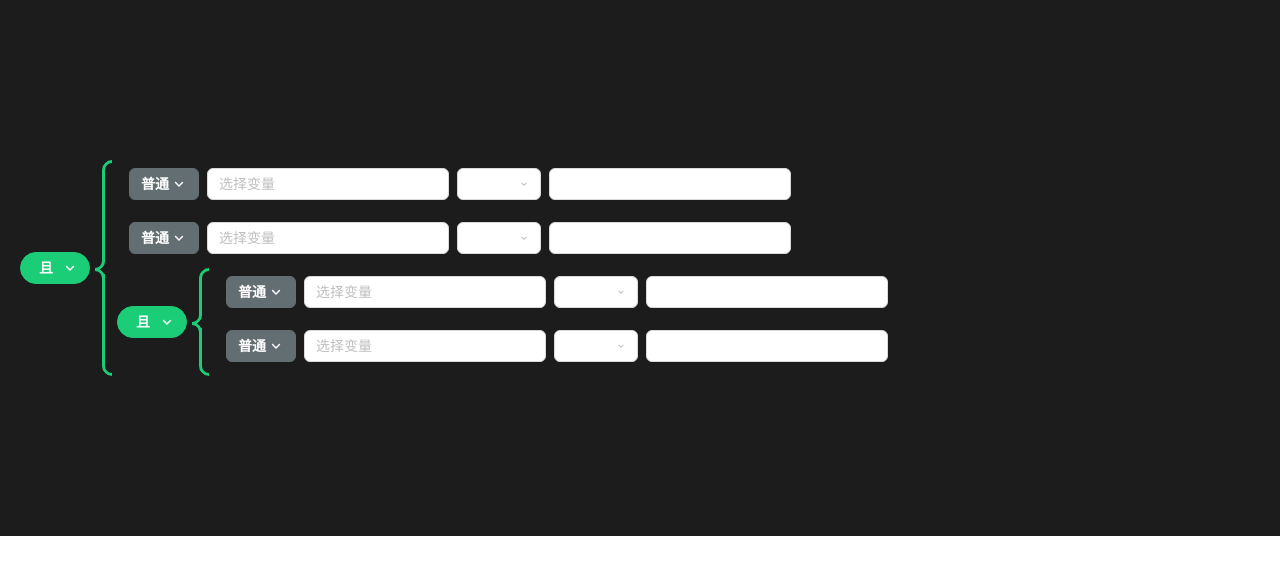
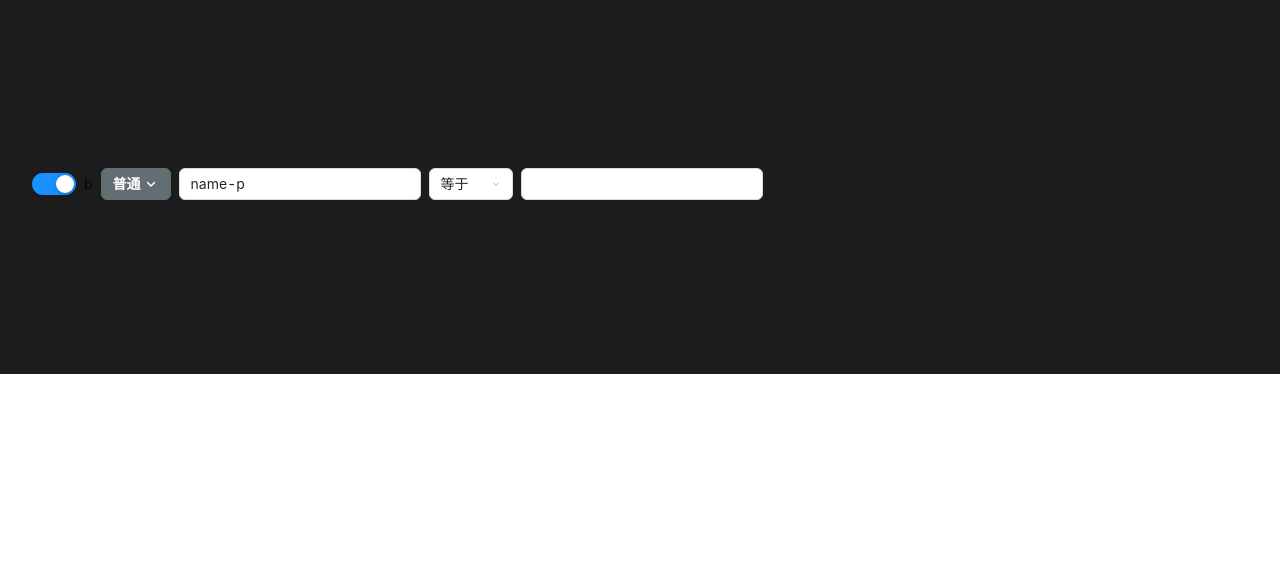
Before and after one commit to zRains/flower, a React (Vite) app: page / in a window 1280 px wide. Shown: the top 574 px of the page. Built offline with nearby package versions, Linux system fonts and the light colour scheme.

Commit message:
feat(WIP): try form-item wrap condition

```diff
--- a/src/core/panels/widgets/conditionEditor/Conditioner.tsx
+++ b/src/core/panels/widgets/conditionEditor/Conditioner.tsx
@@ -1,9 +1,10 @@
 import cn from 'classnames'
 import { useState } from 'react'
+import { Form } from 'antd'
+import { DeleteIcon, PlusIcon } from '../../../svgIcons'
 import Bracket from './Bracket'
 import ConditionerItem, { ConditionTypeSelector } from './ConditionerItem'
-import style from './index.module.less'
-import { DeleteIcon } from '../../../svgIcons'
+import style from './conditioner.module.less'
 
 interface ConditionerProps {
   trace?: boolean
@@ -14,7 +15,7 @@ export default function Conditioner(props: ConditionerProps) {
   const [isNotOperating, setIsNotOperating] = useState(false)
 
   return (
-    <div className={cn(style['conditioner-wrapper'], `condition-${condition.toLocaleLowerCase()}`)}>
+    <div className={style['conditioner-wrapper']}>
       <section className="conditioner-selector-wrapper">
         <div className="conditioner-selector">
           {isNotOperating && <div className="is-not-operating">非</div>}
@@ -34,9 +35,13 @@ export default function Conditioner(props: ConditionerProps) {
       </section>
       <Bracket color={condition === 'AND' ? '#1bcd77' : '#ff8552'} />
       <div className="conditioner-item-container">
-        <ConditionerItem />
-        <ConditionerItem />
-        {props.trace && <Conditioner />}
+        {/* <ConditionerItem /> */}
+        {/* <ConditionerItem /> */}
+        {/* {props.trace && <Conditioner />} */}
+        {/* <ConditionerItem /> */}
+        <div className="conditioner-item-add-btn" style={{ color: condition === 'AND' ? '#1bcd77' : '#ff8552' }}>
+          <PlusIcon /> <span>添加条件</span>
+        </div>
       </div>
     </div>
   )
--- a/src/core/panels/widgets/conditionEditor/ConditionerItem.tsx
+++ b/src/core/panels/widgets/conditionEditor/ConditionerItem.tsx
@@ -1,7 +1,9 @@
-import { Input, Select, type SelectProps } from 'antd'
-import { useState, type CSSProperties } from 'react'
+import { Form, Input, Select, Switch, type SelectProps } from 'antd'
+import cn from 'classnames'
+import { useState, type CSSProperties, useEffect } from 'react'
+import { ArrowDownIcon, DeleteIcon } from '../../../svgIcons'
 import style from './conditionerItem.module.less'
-import { ArrowDownIcon, DeleteIcon } from '../../../svgIcons'
+import Conditioner from './Conditioner'
 
 const conditionOptions = [
   {
@@ -54,26 +56,18 @@ const conditionColor = {
 interface ConditionTypeSelectorProps extends SelectProps {}
 
 export function ConditionTypeSelector(props: ConditionTypeSelectorProps) {
-  const [type, setType] = useState<keyof typeof conditionColor>(props.value ?? 'NORMAL')
-
   return (
     <Select
       {...props}
       className={style['condition-type-selector']}
       options={conditionOptions}
-      value={type}
       style={
         {
           ...props.style,
-          '--selector-color': conditionColor[type],
+          '--selector-color': conditionColor[props.value as keyof typeof conditionColor],
         } as CSSProperties
       }
       suffixIcon={<ArrowDownIcon />}
-      // eslint-disable-next-line @typescript-eslint/no-explicit-any
-      onChange={(value: any, ...args) => {
-        setType(value)
-        props.onChange?.(value, ...args)
-      }}
     />
   )
 }
@@ -81,14 +75,55 @@ export function ConditionTypeSelector(props: ConditionTypeSelectorProps) {
 interface ConditionerItemProps {}
 
 export default function ConditionerItem(props: ConditionerItemProps) {
+  const form = Form.useFormInstance()
+  const formNotWatcher = Form.useWatch<boolean>(['not'], form)
+  const formTypeWatcher = Form.useWatch<string>(['type'], form)
+  const [sa, sA] = useState(true)
+
+  // if (formTypeWatcher === 'AND') {
+  //   // return <Conditioner trace />
+  //   return <span style={{ color: 'white' }}>1111</span>
+  // }
+
+  useEffect(() => {
+    console.log('asdasd', form)
+  }, [form])
+
   return (
     <section className={style['conditioner-item']}>
-      <ConditionTypeSelector />
-      <Input placeholder="选择变量" />
-      <Select className="operator-selector" suffixIcon={<ArrowDownIcon />} options={operatorOptions} />
+      <Switch checked={sa} onChange={sA} />
+      {formTypeWatcher === 'AND' ? <Conditioner /> : 'b'}
+      {formNotWatcher && <div className="is-not-operating">非</div>}
+
+      {sa && (
+        <Form.Item name="type">
+          <ConditionTypeSelector />
+        </Form.Item>
+      )}
+
+      <Form.Item name="variable">
+        <Input placeholder="选择变量" />
+      </Form.Item>
+
+      <Form.Item name="operator">
+        <Select className="operator-selector" suffixIcon={<ArrowDownIcon />} options={operatorOptions} />
+      </Form.Item>
+
       {/* <Select suffixIcon={<ArrowDownIcon />} /> */}
-      <Input />
+
+      <Form.Item name="value">
+        <Input />
+      </Form.Item>
+
       <div className="conditioner-operations">
+        <Form.Item name="not" noStyle>
+          <div
+            className={cn('not-operating', { active: formNotWatcher })}
+            onClick={() => form.setFieldValue(['not'], !formNotWatcher)}
+          >
+            非
+          </div>
+        </Form.Item>
         <div className="item-delete-btn">
           <DeleteIcon />
         </div>
--- /dev/null
+++ b/src/core/panels/widgets/conditionEditor/conditioner.module.less
@@ -0,0 +1,86 @@
+:global {
+  :local(.conditioner-wrapper) {
+    display: flex;
+
+    .conditioner-selector-wrapper {
+      display: flex;
+      align-items: center;
+
+      .conditioner-selector {
+        display: flex;
+        flex-wrap: nowrap;
+
+        .is-not-operating {
+          display: flex;
+          align-items: center;
+          margin-right: 12px;
+          height: 32px;
+          text-align: center;
+          font-size: 12px;
+          font-weight: 700;
+          color: #fff;
+        }
+
+        .conditioner-operations {
+          position: relative;
+          display: none;
+          align-items: center;
+          margin-left: -8px;
+          padding: 0 8px 0 20px;
+          height: 32px;
+          width: 80px;
+          gap: 4px;
+          background-color: #343434;
+          border-radius: 0 16px 16px 0;
+          z-index: 1;
+
+          .not-operating,
+          .delete-operating {
+            display: inline-block;
+            padding: 3px 5px;
+            cursor: pointer;
+            border-radius: 6px;
+            color: #fff;
+            font-size: 12px;
+            font-weight: 700;
+
+            &.delete-operating svg {
+              font-size: 14px;
+              vertical-align: -3px;
+            }
+
+            &:hover,
+            &.active {
+              background-color: hsla(0, 0%, 100%, .2);
+            }
+          }
+
+          &::before {
+            display: block;
+            content: "";
+            position: absolute;
+            height: 100%;
+            left: -32px;
+            width: 48px;
+            background-color: #1C1C1C;
+            border-radius: 14px;
+          }
+        }
+
+        &:hover {
+          .conditioner-operations {
+            display: flex;
+          }
+        }
+      }
+    }
+
+    .conditioner-item-container {
+      .conditioner-item-add-btn {
+        font-size: 13px;
+        font-weight: 700;
+        cursor: pointer;
+      }
+    }
+  }
+}
--- a/src/core/panels/widgets/conditionEditor/conditionerItem.module.less
+++ b/src/core/panels/widgets/conditionEditor/conditionerItem.module.less
@@ -10,6 +10,15 @@
     gap: 8px;
     transition: background-color .1s;
 
+    .is-not-operating {
+      font-size: 12px;
+      font-weight: 700;
+      color: #fff;
+    }
+
+    .ant-form-item {
+      margin-bottom: 0;
+
       .ant-select .ant-select-selector,
       .ant-input {
         border-radius: 6px !important;
@@ -19,12 +28,15 @@
         flex-shrink: 0;
         width: 84px;
       }
+    }
 
     .conditioner-operations {
       display: flex;
       align-items: center;
       height: 100%;
+      gap: 8px;
 
+      .not-operating,
       .item-delete-btn {
         padding: 2px 4px;
         color: #fff;
@@ -32,21 +44,27 @@
         border-radius: 6px;
         opacity: 0;
         visibility: hidden;
+        font-size: 12px;
+        font-weight: 700;
 
         svg {
           font-size: 16px;
           vertical-align: -3px;
         }
 
-        &:hover {
+        &:hover,
+        &.active {
           background-color: hsla(0, 0%, 100%, .2);
         }
       }
     }
 
+
+
     &:hover {
       background-color: hsla(0, 0%, 100%, .2);
 
+      .not-operating,
       .item-delete-btn {
         opacity: 1;
         visibility: visible;
--- a/src/core/panels/widgets/conditionEditor/index.module.less
+++ b/src/core/panels/widgets/conditionEditor/index.module.less
@@ -3,83 +3,4 @@
     padding: 10rem 20px;
     background-color: #1C1C1C;
   }
-
-  :local(.conditioner-wrapper) {
-    display: flex;
-
-
-    .conditioner-selector-wrapper {
-      display: flex;
-      align-items: center;
-
-      .conditioner-selector {
-        display: flex;
-        flex-wrap: nowrap;
-
-        .is-not-operating {
-          display: flex;
-          align-items: center;
-          margin-right: 12px;
-          height: 32px;
-          text-align: center;
-          font-size: 12px;
-          font-weight: 700;
-          color: #fff;
-        }
-
-        .conditioner-operations {
-          position: relative;
-          display: none;
-          align-items: center;
-          margin-left: -8px;
-          padding: 0 8px 0 20px;
-          height: 32px;
-          width: 80px;
-          gap: 4px;
-          background-color: #343434;
-          border-radius: 0 16px 16px 0;
-          z-index: 1;
-
-          .not-operating,
-          .delete-operating {
-            display: inline-block;
-            padding: 3px 5px;
-            cursor: pointer;
-            border-radius: 6px;
-            color: #fff;
-            font-size: 12px;
-            font-weight: 700;
-
-            &.delete-operating svg {
-              font-size: 14px;
-              vertical-align: -3px;
-            }
-
-            &:hover,
-            &.active {
-              background-color: hsla(0, 0%, 100%, .2);
-            }
-          }
-
-          &::before {
-            display: block;
-            content: "";
-            position: absolute;
-            height: 100%;
-            left: -32px;
-            width: 48px;
-            background-color: #1C1C1C;
-            border-radius: 14px;
-          }
-        }
-
-        &:hover {
-          .conditioner-operations {
-            display: flex;
-          }
-        }
-      }
-    }
-  }
-
 }
--- a/src/core/panels/widgets/conditionEditor/index.tsx
+++ b/src/core/panels/widgets/conditionEditor/index.tsx
@@ -1,12 +1,40 @@
 import Conditioner from './Conditioner'
+import { Form } from 'antd'
 import style from './index.module.less'
+import ConditionerItem from './ConditionerItem'
+import { useEffect } from 'react'
+
+export interface Condition {
+  type: 'AND' | 'OR' | 'NORMAL'
+  not: boolean
+  children: Condition[]
+  variable?: string
+  operator?: 'eq' | 'neq' | 'gt' | 'lt' | 'empty' | 'no-empty'
+  value?: unknown
+}
 
 interface ConditionEditorProps {}
 
 export default function ConditionEditor(props: ConditionEditorProps) {
+  const [form] = Form.useForm<Condition>()
+
+  useEffect(() => {
+    form.setFieldsValue({
+      type: 'NORMAL',
+      not: false,
+      variable: 'name-p',
+      operator: 'eq',
+      value: '',
+      children: [],
+    })
+  }, [])
+
   return (
     <div className={style['condition-editor-wrapper']}>
-      <Conditioner trace />
+      <Form form={form}>
+        {/* <Conditioner trace /> */}
+        <ConditionerItem />
+      </Form>
     </div>
   )
 }
--- a/src/core/panels/widgets/conditionEditor/temp/_index.tsx
+++ b/src/core/panels/widgets/conditionEditor/temp/_index.tsx
@@ -10,6 +10,7 @@ const { Option } = Select
 
 function getData(type: ConditionType): Condition {
   const num = type === ConditionType.简单 ? 1 : 2
+
   return {
     type,
     group: {
```
Lines whose indentation alone changed are shown as unchanged.
